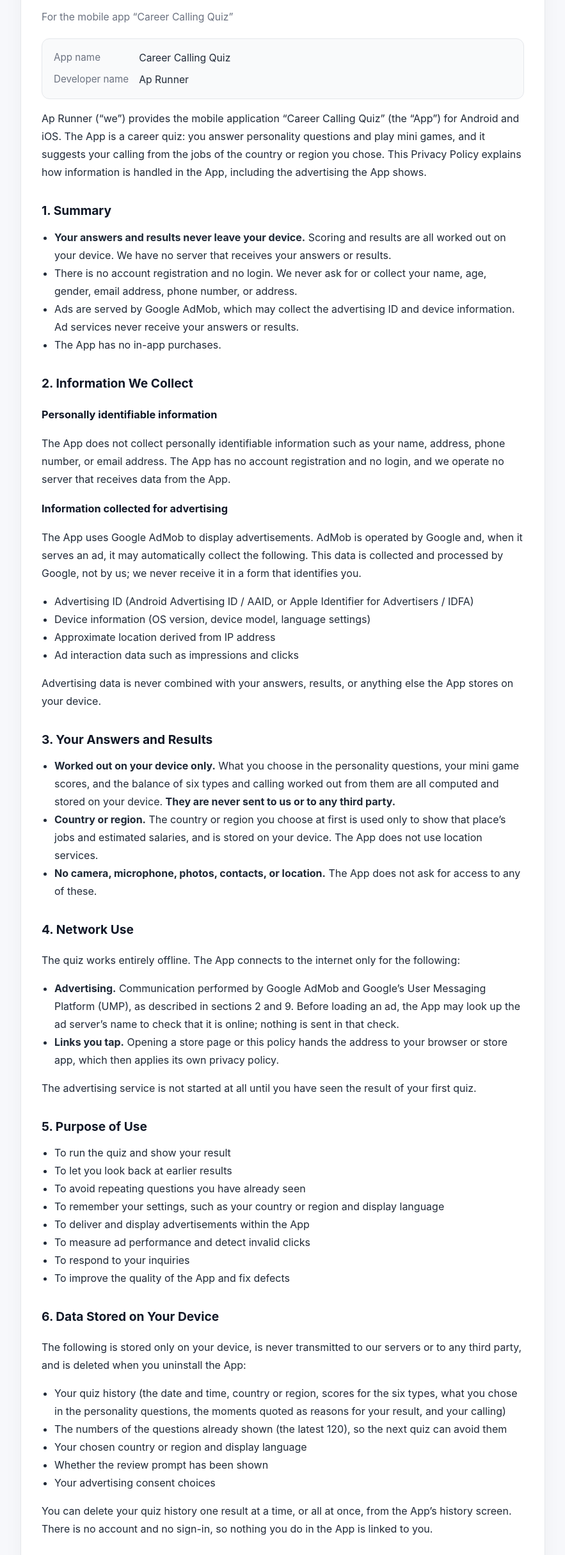
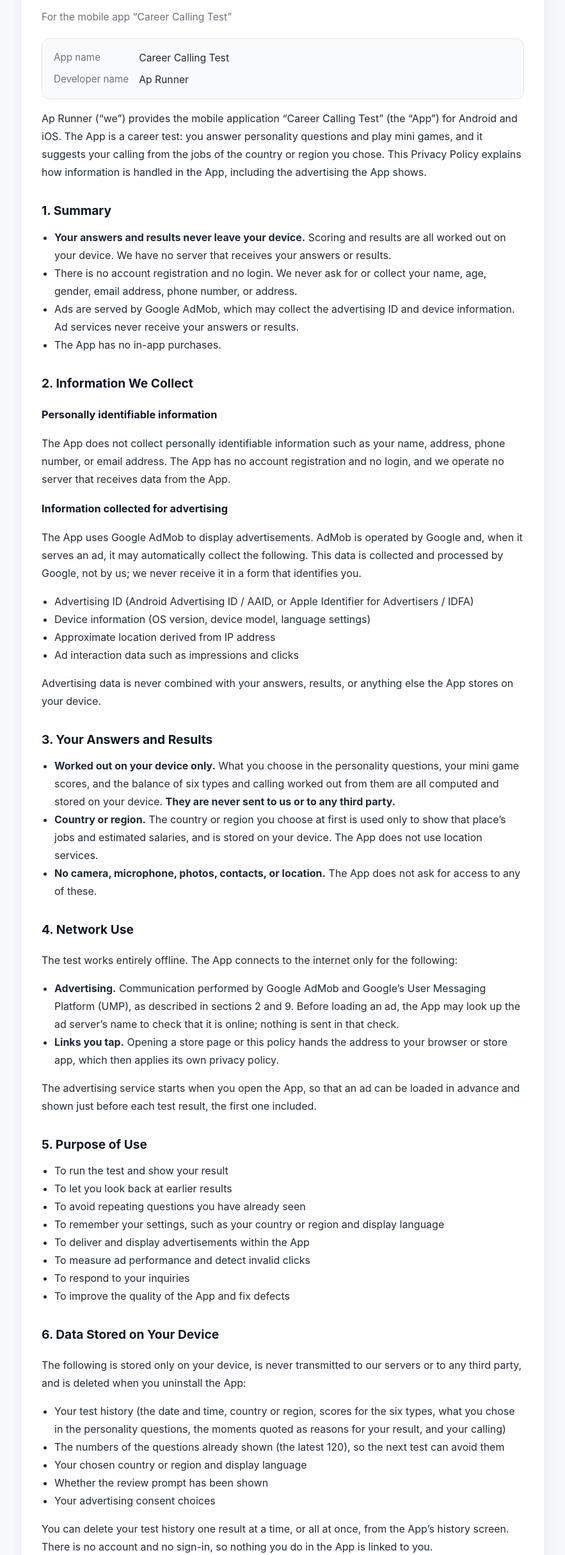
Before and after one commit to weblab100/ap_privacy_policy, a plain HTML site: page tenshoku/index.html in a window 1280 px wide. Shown: the part 129-2560 px from the top of the page at 64% size, without its empty margins (198-1081 px from the left). Drawn offline with Linux system fonts and the light colour scheme.

Commit message:
Add files via upload

```diff
--- a/tenshoku/index.html
+++ b/tenshoku/index.html
@@ -3,7 +3,7 @@
 <head>
 <meta charset="utf-8">
 <meta name="viewport" content="width=device-width, initial-scale=1">
-<title>Privacy Policy | Career Calling Quiz - Ap Runner</title>
+<title>Privacy Policy | Career Calling Test - Ap Runner</title>
 <style>
   :root {
     --bg: #f7f8fb;
@@ -61,16 +61,16 @@
 <div class="card">
 
 <h1>Privacy Policy</h1>
-<p class="subtitle">For the mobile app &ldquo;Career Calling Quiz&rdquo;</p>
+<p class="subtitle">For the mobile app &ldquo;Career Calling Test&rdquo;</p>
 
 <div class="ident">
   <dl>
-    <dt>App name</dt><dd>Career Calling Quiz</dd>
+    <dt>App name</dt><dd>Career Calling Test</dd>
     <dt>Developer name</dt><dd>Ap Runner</dd>
   </dl>
 </div>
 
-<p>Ap Runner (&ldquo;we&rdquo;) provides the mobile application &ldquo;Career Calling Quiz&rdquo; (the &ldquo;App&rdquo;) for Android and iOS. The App is a career quiz: you answer personality questions and play mini games, and it suggests your calling from the jobs of the country or region you chose. This Privacy Policy explains how information is handled in the App, including the advertising the App shows.</p>
+<p>Ap Runner (&ldquo;we&rdquo;) provides the mobile application &ldquo;Career Calling Test&rdquo; (the &ldquo;App&rdquo;) for Android and iOS. The App is a career test: you answer personality questions and play mini games, and it suggests your calling from the jobs of the country or region you chose. This Privacy Policy explains how information is handled in the App, including the advertising the App shows.</p>
 
 <h2>1. Summary</h2>
 <ul>
@@ -101,16 +101,16 @@
 </ul>
 
 <h2>4. Network Use</h2>
-<p>The quiz works entirely offline. The App connects to the internet only for the following:</p>
+<p>The test works entirely offline. The App connects to the internet only for the following:</p>
 <ul>
   <li><strong>Advertising.</strong> Communication performed by Google AdMob and Google&rsquo;s User Messaging Platform (UMP), as described in sections 2 and 9. Before loading an ad, the App may look up the ad server&rsquo;s name to check that it is online; nothing is sent in that check.</li>
   <li><strong>Links you tap.</strong> Opening a store page or this policy hands the address to your browser or store app, which then applies its own privacy policy.</li>
 </ul>
-<p>The advertising service is not started at all until you have seen the result of your first quiz.</p>
+<p>The advertising service starts when you open the App, so that an ad can be loaded in advance and shown just before each test result, the first one included.</p>
 
 <h2>5. Purpose of Use</h2>
 <ul>
-  <li>To run the quiz and show your result</li>
+  <li>To run the test and show your result</li>
   <li>To let you look back at earlier results</li>
   <li>To avoid repeating questions you have already seen</li>
   <li>To remember your settings, such as your country or region and display language</li>
@@ -123,13 +123,13 @@
 <h2>6. Data Stored on Your Device</h2>
 <p>The following is stored only on your device, is never transmitted to our servers or to any third party, and is deleted when you uninstall the App:</p>
 <ul>
-  <li>Your quiz history (the date and time, country or region, scores for the six types, what you chose in the personality questions, the moments quoted as reasons for your result, and your calling)</li>
-  <li>The numbers of the questions already shown (the latest 120), so the next quiz can avoid them</li>
+  <li>Your test history (the date and time, country or region, scores for the six types, what you chose in the personality questions, the moments quoted as reasons for your result, and your calling)</li>
+  <li>The numbers of the questions already shown (the latest 120), so the next test can avoid them</li>
   <li>Your chosen country or region and display language</li>
   <li>Whether the review prompt has been shown</li>
   <li>Your advertising consent choices</li>
 </ul>
-<p>You can delete your quiz history one result at a time, or all at once, from the App&rsquo;s history screen. There is no account and no sign-in, so nothing you do in the App is linked to you.</p>
+<p>You can delete your test history one result at a time, or all at once, from the App&rsquo;s history screen. There is no account and no sign-in, so nothing you do in the App is linked to you.</p>
 
 <h2>7. Sharing Your Result</h2>
 <p>When you tap a share button, the App draws an image of your result on your device and hands it, with a short text, to the X app or to the operating system&rsquo;s share sheet. The image is written to the App&rsquo;s temporary storage only for sharing and is never sent to us. Where it goes is your choice, and the app you share to applies its own privacy policy.</p>
@@ -144,11 +144,11 @@
 <p>For the limited information the App itself handles, the controller is Ap Runner (contact details in section 16). Google acts as an independent controller for the data it collects through AdMob and the User Messaging Platform, under the <a href="https://policies.google.com/privacy" target="_blank" rel="noopener">Google Privacy Policy</a> and the <a href="https://business.safety.google/adsprocessorterms/" target="_blank" rel="noopener">Google Ads Controller-Controller Data Protection Terms</a>.</p>
 <h3>Legal basis (EEA, UK and Switzerland)</h3>
 <ul>
-  <li><strong>Consent</strong> (GDPR Art. 6(1)(a)) for storing and reading information on your device for advertising and for personalized advertising, including the use of your advertising ID. You give or refuse this consent in the consent message shown after you have seen the result of your first quiz.</li>
+  <li><strong>Consent</strong> (GDPR Art. 6(1)(a)) for storing and reading information on your device for advertising and for personalized advertising, including the use of your advertising ID. You give or refuse this consent in the consent message shown when you first open the App.</li>
   <li><strong>Legitimate interests</strong> (GDPR Art. 6(1)(f)) for showing non-personalized or limited ads where you have not consented, and for measuring ad delivery and detecting fraud and invalid clicks. Our interest is to keep the App free of charge. You can object to this at any time by contacting us.</li>
-  <li>The quiz and the on-device storage of your history and settings involve no processing of personal data by us, as everything stays on your device.</li>
+  <li>The test and the on-device storage of your history and settings involve no processing of personal data by us, as everything stays on your device.</li>
 </ul>
-<p>Refusing or withdrawing consent never limits any part of the quiz.</p>
+<p>Refusing or withdrawing consent never limits any part of the test.</p>
 <h3>International transfers</h3>
 <p>Google may process advertising data outside your country, including in the United States. Google relies on the EU&ndash;U.S. Data Privacy Framework (and its UK and Swiss extensions) and on the European Commission&rsquo;s Standard Contractual Clauses to protect such transfers.</p>
 <h3>Retention</h3>
@@ -173,7 +173,7 @@
 <h2>13. Your Rights</h2>
 <p>Because the App has no account and no server of ours, we hold no personal data about you that we could look up, export, or delete on request. You remain in control of everything the App handles:</p>
 <ul>
-  <li>Delete your quiz history from the App&rsquo;s history screen, or remove everything by uninstalling the App.</li>
+  <li>Delete your test history from the App&rsquo;s history screen, or remove everything by uninstalling the App.</li>
   <li>Withdraw or change your advertising consent at any time from the App&rsquo;s settings screen, and reset or delete your advertising ID as described in section 10.</li>
 </ul>
 <p>Depending on where you live (for example under the GDPR in the EEA and UK, or the CCPA/CPRA in California), you may have rights of access, correction, deletion, objection, or portability regarding data held by the advertising provider. Because that data is held by Google rather than by us, please exercise those rights through the links in section 11, or contact us at the address in section 16 and we will help where we can. We do not sell your personal information.</p>
@@ -191,7 +191,7 @@
   <li>Email: <a href="mailto:weblab.100@gmail.com">weblab.100@gmail.com</a></li>
 </ul>
 
-<footer>Effective date: October 17, 2026<br>Last updated: October 17, 2026</footer>
+<footer>Effective date: October 17, 2026<br>Last updated: October 18, 2026</footer>
 
 </div>
 
```
